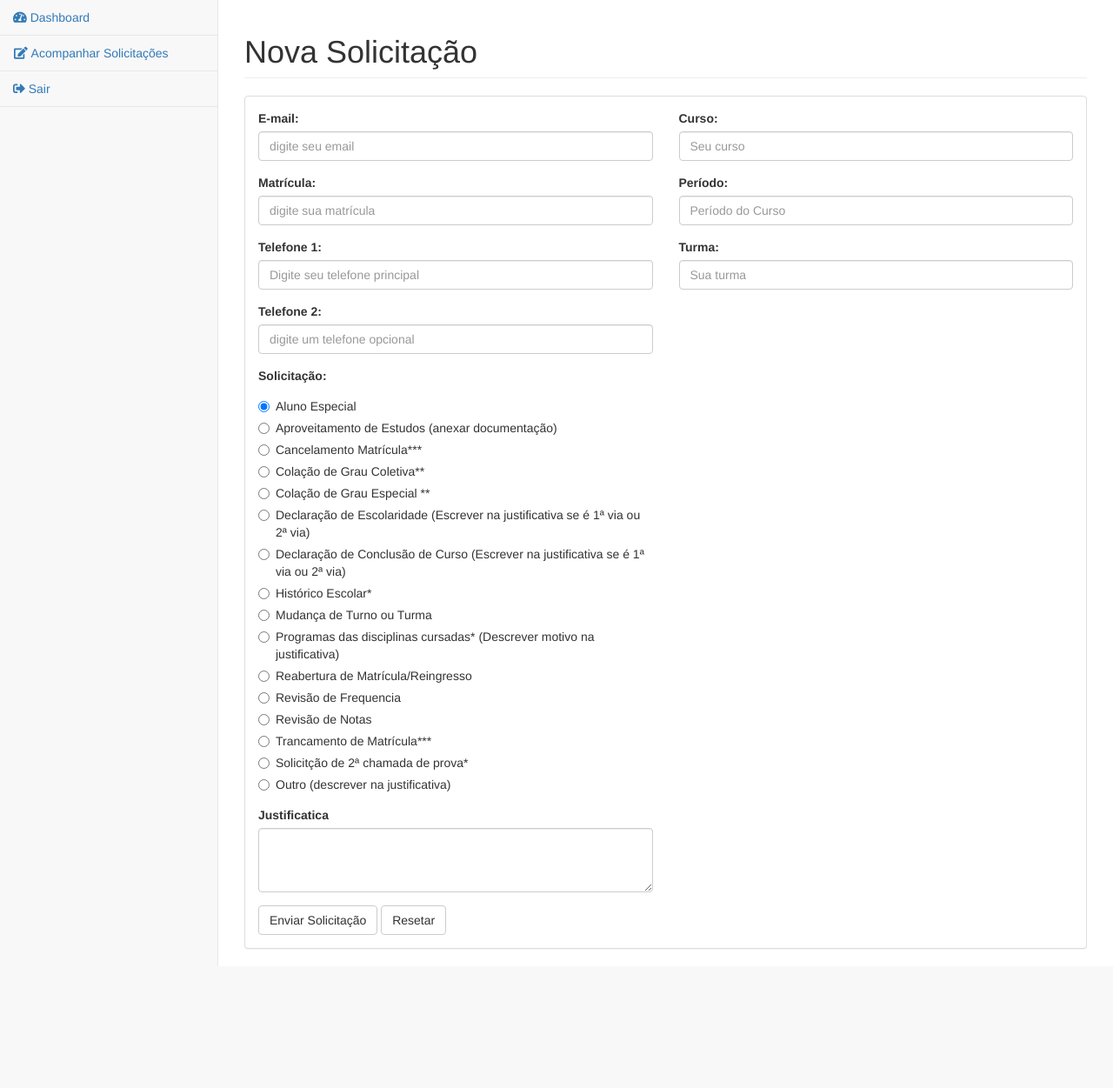
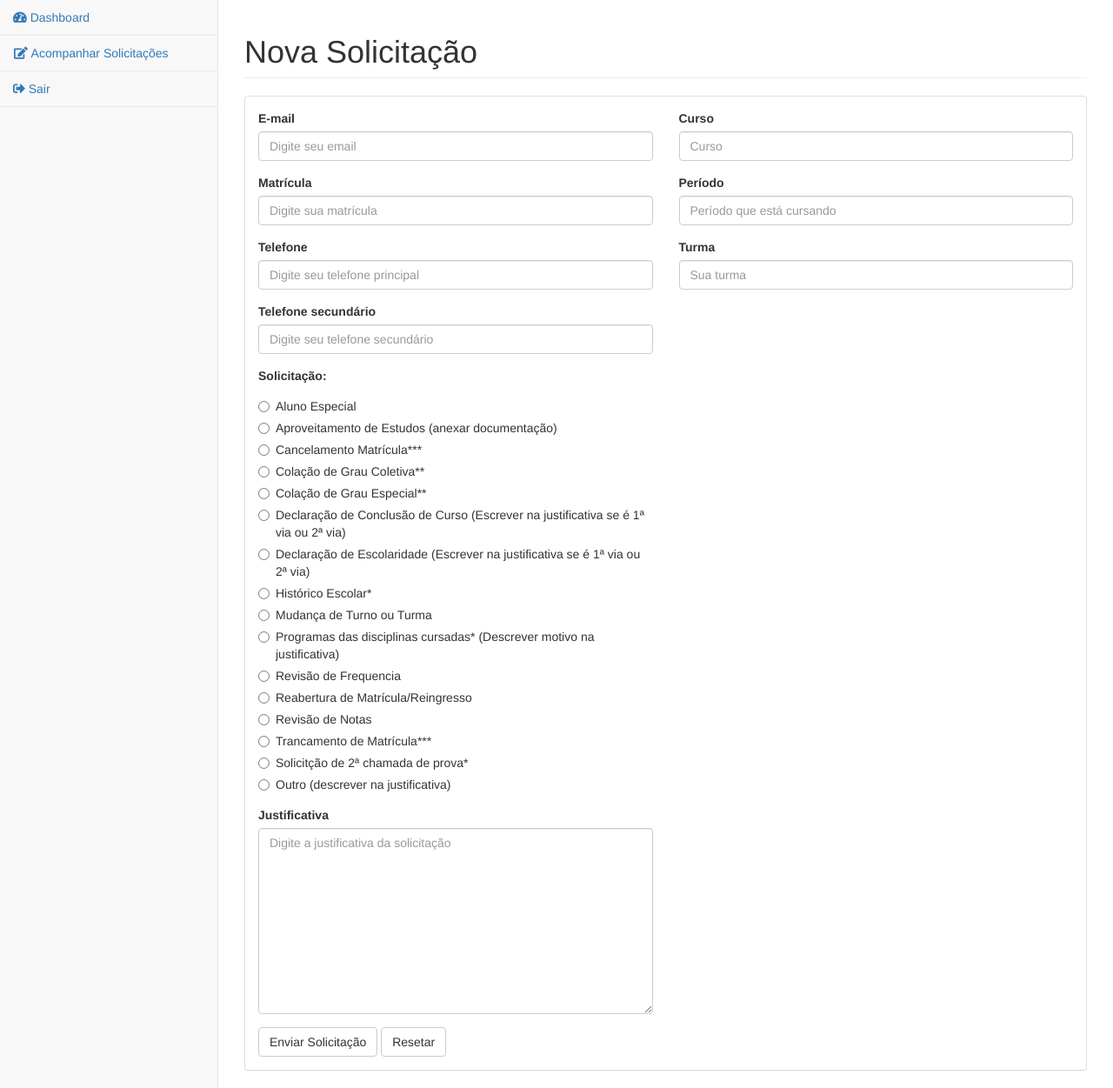
Before and after one commit to BRZangado/SecretariaVirtual, a Django app: page /accounts/home/aluno/ in a window 1280 px wide. Shown: the part 51-1302 px from the top of the page at 87% size. Before the commit the page ends 1162 px from the top, so only its background shows below. Run offline with Django 3.2, Linux system fonts and the light colour scheme; some libraries are stand-ins or nearby versions.

Commit message:
updated students home page with django form created for the solicitation

```diff
--- a/secretariavirtual/accounts/forms.py
+++ b/secretariavirtual/accounts/forms.py
@@ -1,13 +1,24 @@
 from django import forms
 
-CHOICES=[('Aluno Especial','Aproveitamento de Estudos (anexar documentação)'),
-         ('Cancelamento Matrícula***','Colação de Grau Coletiva**'),
-         ('Colação de Grau Especial **','Declaração de Escolaridade (Escrever na justificativa se é 1ª via ou 2ª via)'),
-         ('Declaração de Conclusão de Curso (Escrever na justificativa se é 1ª via ou 2ª via)','Histórico Escolar*'),
-         ('Mudança de Turno ou Turma','Programas das disciplinas cursadas* (Descrever motivo na justificativa)'),
-         ('Reabertura de Matrícula/Reingresso','Revisão de Frequencia'),
+CHOICES=[
+
+        ('Aluno Especial','Aluno Especial'),
+        ('Aproveitamento de Estudos','Aproveitamento de Estudos (anexar documentação)'),
+        ('Cancelamento Matrícula','Cancelamento Matrícula***'),
+         ('Colação de Grau Coletiva','Colação de Grau Coletiva**'),
+         ('Colação de Grau Especial','Colação de Grau Especial**'),
+         ('Declaração de Conclusão de Curso','Declaração de Conclusão de Curso (Escrever na justificativa se é 1ª via ou 2ª via)'),
+         ('Declaração de Escolaridade','Declaração de Escolaridade (Escrever na justificativa se é 1ª via ou 2ª via)'),
+         ('Histórico Escolar','Histórico Escolar*'),
+         ('Mudança de Turno ou Turma','Mudança de Turno ou Turma'),
+         ('Programas das disciplinas cursadas','Programas das disciplinas cursadas* (Descrever motivo na justificativa)'),
+         ('Revisão de Frequencia','Revisão de Frequencia'),
+         ('Reabertura de Matrícula/Reingresso','Reabertura de Matrícula/Reingresso'),
+         ('Revisão de Notas','Revisão de Notas'),
          ('Revisão de Notas','Trancamento de Matrícula***'),
-         ('Solicitção de 2ª chamada de prova*','Outro (descrever na justificativa)')]
+         ('Solicitção de 2ª chamada de prova','Solicitção de 2ª chamada de prova*'),
+         ('Outro','Outro (descrever na justificativa)')
+]
 
 class StudentSolicitationForm(forms.Form):
 
@@ -26,7 +37,7 @@ class StudentSolicitationForm(forms.Form):
         label=("Período"),
         help_text=("Período que está cursando")
     )
-    Turma = forms.CharField(
+    classs = forms.CharField(
         max_length=35,
         label=("Turma"),
         help_text=("Sua turma")
@@ -38,7 +49,7 @@ class StudentSolicitationForm(forms.Form):
     )
     phone_one = forms.CharField(
         max_length=20,
-        label=("Telefone 1"),
+        label=("Telefone"),
         help_text=("Digite seu telefone principal"),
     )
     phone_two = forms.CharField(
@@ -46,7 +57,7 @@ class StudentSolicitationForm(forms.Form):
         label=("Telefone secundário"),
         help_text=("Digite seu telefone secundário"),
     )
-    solicitation = forms.ChoiceField(
+    solicitations = forms.ChoiceField(
         choices=CHOICES,
         widget=forms.RadioSelect()
     )
--- a/secretariavirtual/accounts/templates/index.html
+++ b/secretariavirtual/accounts/templates/index.html
@@ -52,130 +52,58 @@
                     <div class="panel panel-default">
                         <div class="panel-body">
                             <div class="row">
+                                <form role="form" method="post">
                                     <div class="col-lg-6">
-                                    <form role="form">
                                             <div class="form-group">
-                                            <label>E-mail:</label>
-                                            <input class="form-control" placeholder="digite seu email">
+                                                <label>{% render_field form.email.label %}</label>
+                                                {% render_field form.email class="form-control" type="text" placeholder=form.email.help_text %}
                                             </div>
                                             <div class="form-group">
-                                            <label>Matrícula:</label>
-                                            <input class="form-control" placeholder="digite sua matrícula">
+                                                <label>{% render_field form.code.label %}</label>
+                                                {% render_field form.code class="form-control" type="text" placeholder=form.code.help_text %}
                                             </div>
                                             <div class="form-group">
-                                            <label>Telefone 1:</label>
-                                            <input class="form-control" placeholder="Digite seu telefone principal">
+                                                <label>{% render_field form.phone_one.label %}</label>
+                                                {% render_field form.phone_one class="form-control" type="text" placeholder=form.phone_one.help_text %}
                                             </div>
                                             <div class="form-group">
-                                            <label>Telefone 2:</label>
-                                            <input class="form-control" placeholder="digite um telefone opcional">
+                                                <label>{% render_field form.phone_two.label %}</label>
+                                                {% render_field form.phone_two class="form-control" type="text" placeholder=form.phone_two.help_text %}
                                             </div>
                                             <div class="form-group">
                                                 <label>Solicitação:</label>
+                                                {% for radio in form.solicitations %}
                                                     <div class="radio">
                                                         <label>
-                                                    <input type="radio" name="optionsRadios" id="optionsRadios1" value="option1" checked>Aluno Especial
+                                                            {{ radio.tag }}{{ radio.choice_label }}
                                                         </label>
                                                     </div>
-                                            <div class="radio">
-                                                <label>
-                                                    <input type="radio" name="optionsRadios" id="optionsRadios2" value="option2">Aproveitamento de Estudos (anexar documentação)
-                                                </label>
-                                            </div>
-                                            <div class="radio">
-                                                <label>
-                                                    <input type="radio" name="optionsRadios" id="optionsRadios3" value="option3">Cancelamento Matrícula***
-                                                </label>
-                                            </div>
-                                            <div class="radio">
-                                                <label>
-                                                    <input type="radio" name="optionsRadios" id="optionsRadios3" value="option3">Colação de Grau Coletiva**
-                                                </label>
-                                            </div>
-                                            <div class="radio">
-                                                <label>
-                                                    <input type="radio" name="optionsRadios" id="optionsRadios3" value="option3">Colação de Grau Especial **
-                                                </label>
-                                            </div>
-                                            <div class="radio">
-                                                <label>
-                                                    <input type="radio" name="optionsRadios" id="optionsRadios3" value="option3">Declaração de Escolaridade (Escrever na justificativa se é 1ª via ou 2ª via)
-                                                </label>
-                                            </div>
-                                            <div class="radio">
-                                                <label>
-                                                    <input type="radio" name="optionsRadios" id="optionsRadios3" value="option3">Declaração de Conclusão de Curso (Escrever na justificativa se é 1ª via ou 2ª via)
-                                                </label>
-                                            </div>
-                                            <div class="radio">
-                                                <label>
-                                                    <input type="radio" name="optionsRadios" id="optionsRadios3" value="option3">Histórico Escolar*
-                                                </label>
-                                            </div>
-                                            <div class="radio">
-                                                <label>
-                                                    <input type="radio" name="optionsRadios" id="optionsRadios3" value="option3">Mudança de Turno ou Turma
-                                                </label>
-                                            </div>
-                                            <div class="radio">
-                                                <label>
-                                                    <input type="radio" name="optionsRadios" id="optionsRadios3" value="option3">Programas das disciplinas cursadas* (Descrever motivo na justificativa)
-                                                </label>
-                                            </div>
-                                            <div class="radio">
-                                                <label>
-                                                    <input type="radio" name="optionsRadios" id="optionsRadios3" value="option3">Reabertura de Matrícula/Reingresso
-                                                </label>
-                                            </div>
-                                            <div class="radio">
-                                                <label>
-                                                    <input type="radio" name="optionsRadios" id="optionsRadios3" value="option3">Revisão de Frequencia
-                                                </label>
-                                            </div>
-                                            <div class="radio">
-                                                <label>
-                                                    <input type="radio" name="optionsRadios" id="optionsRadios3" value="option3">Revisão de Notas
-                                                </label>
-                                            </div>
-                                            <div class="radio">
-                                                <label>
-                                                    <input type="radio" name="optionsRadios" id="optionsRadios3" value="option3">Trancamento de Matrícula***
-                                                </label>
-                                            </div>
-                                            <div class="radio">
-                                                <label>
-                                                    <input type="radio" name="optionsRadios" id="optionsRadios3" value="option3">Solicitção de 2ª chamada de prova*
-                                                </label>
-                                            </div>
-                                            <div class="radio">
-                                                <label>
-                                                    <input type="radio" name="optionsRadios" id="optionsRadios3" value="option3">Outro (descrever na justificativa)
-                                                </label>
-                                            </div>
+                                                {% endfor %}
                                             </div>
                                             <div class="form-group">
-                                            <label>Justificatica</label>
-                                            <textarea class="form-control" rows="3"></textarea>
+                                                <label>{% render_field form.justification.label %}</label>
+                                                {% render_field form.justification class="form-control" placeholder=form.justification.help_text %}
                                             </div>
                                             <button type="submit" class="btn btn-default">Enviar Solicitação</button>
                                             <button type="reset" class="btn btn-default">Resetar</button>
-                                    </form>
+
                                     </div>
                                     <!-- /.col-lg-6 (nested) -->
                                     <div class="col-lg-6">
                                         <div class="form-group">
-                                        <label>Curso:</label>
-                                        <input class="form-control" placeholder="Seu curso">
+                                            <label>{% render_field form.course.label %}</label>
+                                            {% render_field form.course class="form-control" type="text" placeholder=form.course.help_text %}
                                         </div>
                                         <div class="form-group">
-                                        <label>Período:</label>
-                                        <input class="form-control" placeholder="Período do Curso">
+                                            <label>{% render_field form.semester.label %}</label>
+                                            {% render_field form.semester class="form-control" type="text" placeholder=form.semester.help_text %}
                                         </div>
                                         <div class="form-group">
-                                        <label>Turma:</label>
-                                        <input class="form-control" placeholder="Sua turma">
+                                            <label>{% render_field form.classs.label %}</label>
+                                            {% render_field form.classs class="form-control" type="text" placeholder=form.classs.help_text %}
                                         </div>
                                     </div>
+                                </form>
                                 <!-- /.col-lg-6 (nested) -->
                             </div>
                             <!-- /.row (nested) -->
--- a/secretariavirtual/accounts/views.py
+++ b/secretariavirtual/accounts/views.py
@@ -1,5 +1,4 @@
 # Django imports
-from django.contrib.auth.forms import PasswordChangeForm, SetPasswordForm
 from django.contrib.auth.mixins import LoginRequiredMixin
 from django.utils.translation import ugettext_lazy as _
 from django.http.response import HttpResponseRedirect
@@ -8,11 +7,13 @@ from django.urls import reverse_lazy
 from django.contrib.auth import get_user_model
 from django.shortcuts import get_object_or_404
 from django.contrib import messages
-from django.views.generic import TemplateView
+from django.views.generic import TemplateView, FormView
 
+from .forms import StudentSolicitationForm
 # Get the custom user from settings
 User = get_user_model()
 
-class HomeAlunoView(TemplateView, LoginRequiredMixin):
+class HomeAlunoView(FormView, LoginRequiredMixin):
 
 	template_name = 'index.html'
+	form_class = StudentSolicitationForm
--- a/secretariavirtual/core/views.py
+++ b/secretariavirtual/core/views.py
@@ -1,5 +1,4 @@
 # Django imports
-from django.contrib.auth.forms import PasswordChangeForm, SetPasswordForm
 from django.contrib.auth.mixins import LoginRequiredMixin
 from django.utils.translation import ugettext_lazy as _
 from django.http.response import HttpResponseRedirect
```
Lines whose indentation alone changed are shown as unchanged.
